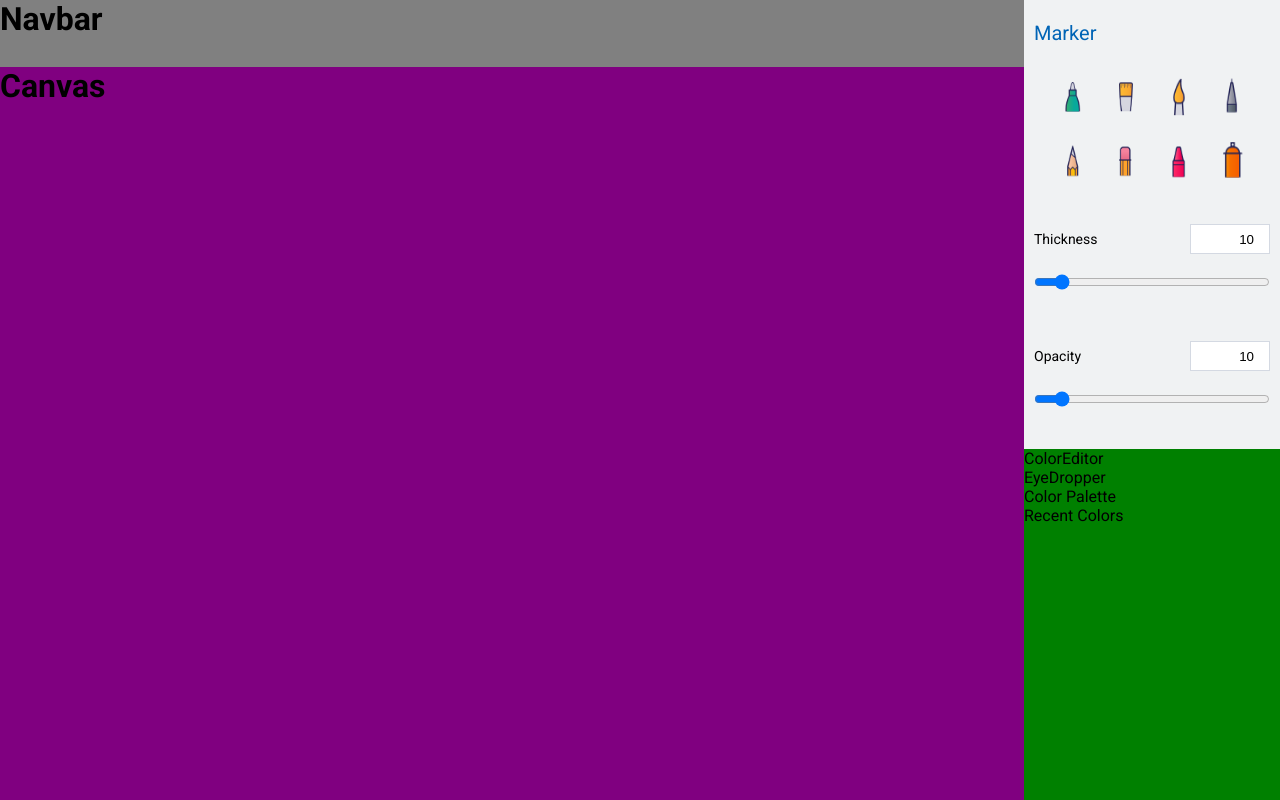
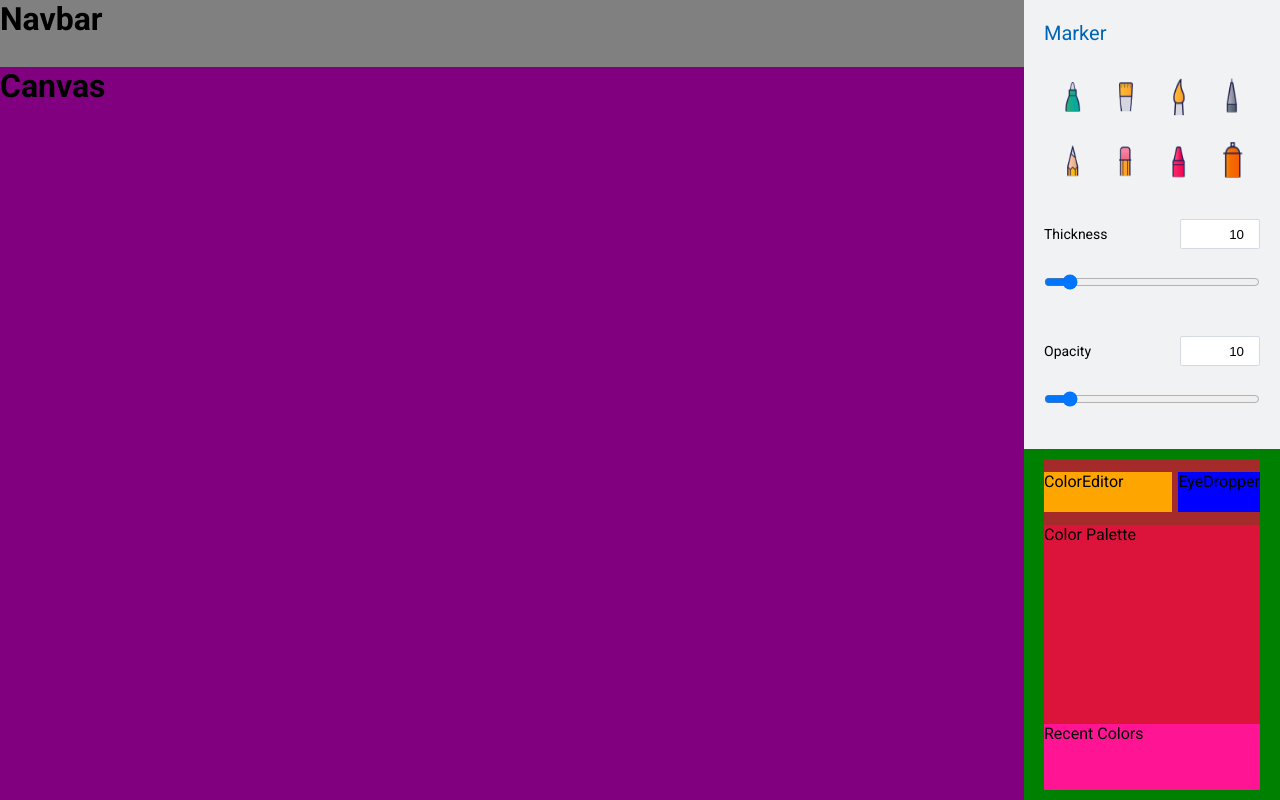
Before and after one commit to MHammadYou/paint-clone, a React (Vite) app: page / in a window 1280 px wide. Built offline with nearby package versions, Linux system fonts and the light colour scheme; the HTML template or start-up script is replaced by a standard one.

Commit message:
Added colors layout

```diff
--- a/src/components/Colors.js
+++ b/src/components/Colors.js
@@ -1,13 +1,24 @@
 import React from "react";
 import { ColorEditor, EyeDropper, ColorsPalette, RecentColors } from "./colors/index";
+import "../css/components/colors/layout.css";
 
 function Colors() {
   return (
     <div style={{ backgroundColor: "green" }} className={"colors"}>
-      <ColorEditor />
-      <EyeDropper />
-      <ColorsPalette />
-      <RecentColors />
+      <div className="colors-top">
+        <div className="color-editor-container">
+          <ColorEditor />
+        </div>
+        <div className="eye-dropper-container">
+          <EyeDropper />
+        </div>
+      </div>
+      <div className="color-palette-container">
+        <ColorsPalette />
+      </div>
+      <div className="recent-colors-container">
+        <RecentColors />
+      </div>
     </div>
   );
 }
--- a/src/css/components/colors/layout.css
+++ b/src/css/components/colors/layout.css
@@ -0,0 +1,36 @@
+.colors {
+  display: flex;
+  flex-direction: column;
+  padding: 10px 20px;
+}
+
+
+.colors-top {
+  flex: 1;
+  display: flex;
+  align-items: center;
+  background-color: brown;
+}
+
+.color-editor-container {
+  height: 40px;
+  background-color: orange;
+  flex: 7;
+  margin-right: 3%;
+}
+
+.eye-dropper-container {
+  height: 40px;
+  flex: 3;
+  background-color: blue;
+}
+
+.color-palette-container {
+  flex: 3;
+  background-color: crimson;
+}
+
+.recent-colors-container {
+  flex: 1;
+  background-color: deeppink;
+}
--- a/src/css/components/properties/styles.css
+++ b/src/css/components/properties/styles.css
@@ -13,7 +13,7 @@
   flex: 1;
   display: flex;
   align-items: center;
-  padding: 0 10px;
+  padding: 0 20px;
 }
 
 .prop-heading {
@@ -23,17 +23,16 @@
 .prop-input {
   background-color: white;
   border: 1px #d4d9e2 solid;
+  border-radius: 2px;
   width: 80px;
   height: 30px;
   text-align: end;
   padding-right: 15px;
 }
 
-
-
 .prop-slider {
   flex: 1;
-  padding: 10px;
+  padding: 20px;
 }
 
 .slider {
--- a/src/css/components/tools/styles.css
+++ b/src/css/components/tools/styles.css
@@ -19,5 +19,5 @@
 .tools-heading-container {
   display: flex;
   align-items: center;
-  padding-left: 10px;
+  padding: 0 20px;
 }
```
